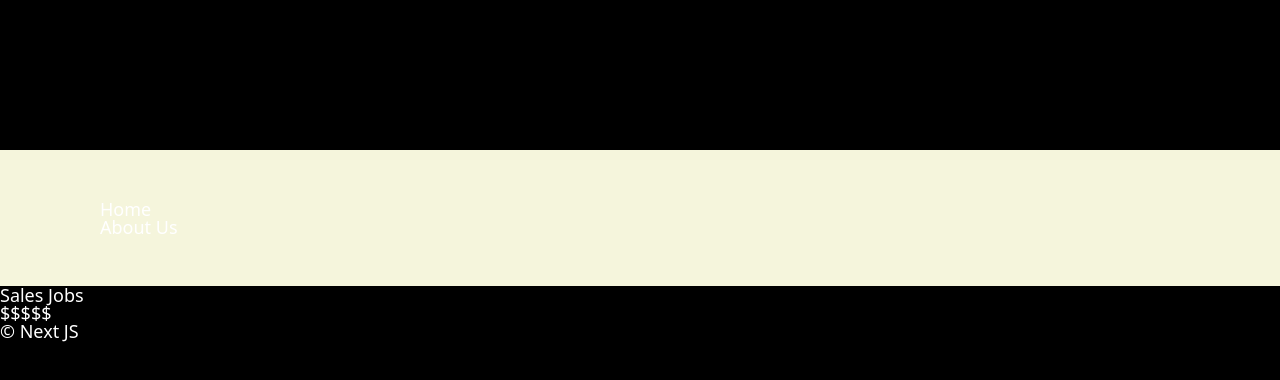
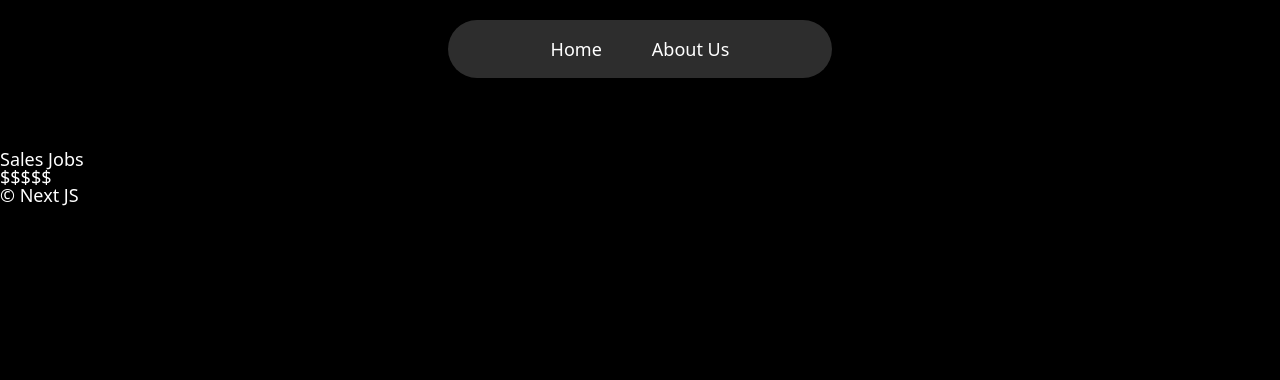
Before and after one commit to squareCaaat/samplenextjs, a Next.js app: page /about-us/company/jobs/sales in a window 1280 px wide. Shown: the top 380 px of the page. Built offline with nearby package versions, Linux system fonts and the light colour scheme.

Commit message:
Add navigation css

```diff
--- a/styles/navigation.module.css
+++ b/styles/navigation.module.css
@@ -1,8 +1,28 @@
 .nav {
-    background-color: beige;
-    padding: 50px 100px;
-}
+    background-color: #2d2d2d;
+    position: fixed;
+    width: 30%;
+    margin: 0 auto;
+    top: 20px;
+    border-radius: 50px;
+    padding: 20px 0px;
+    left: 50%;
+    z-index: 10;
+    transform: translateX(-50%);
+  }
 
-.list {
+  .nav ul {
     display: flex;
-}
+    justify-content: center;
+    gap: 50px;
+  }
+
+  .nav ul li {
+    list-style: none;
+    transform: none;
+    transition: all 0.1s ease-in-out;
+  }
+
+  .nav ul li:hover {
+    transform: scale(1.05);
+  }
```
